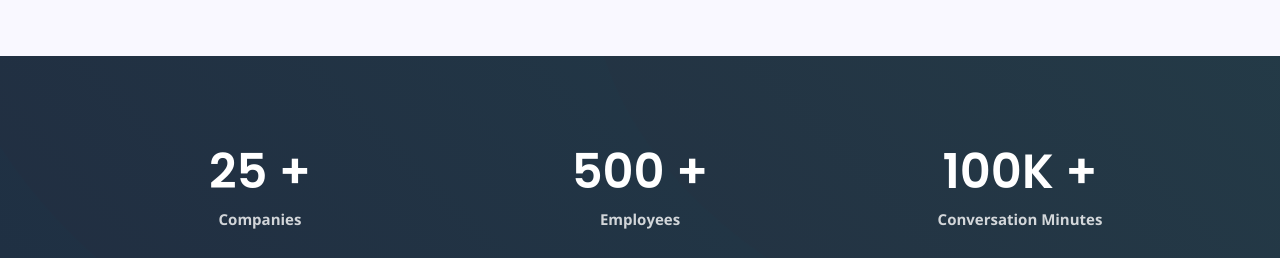
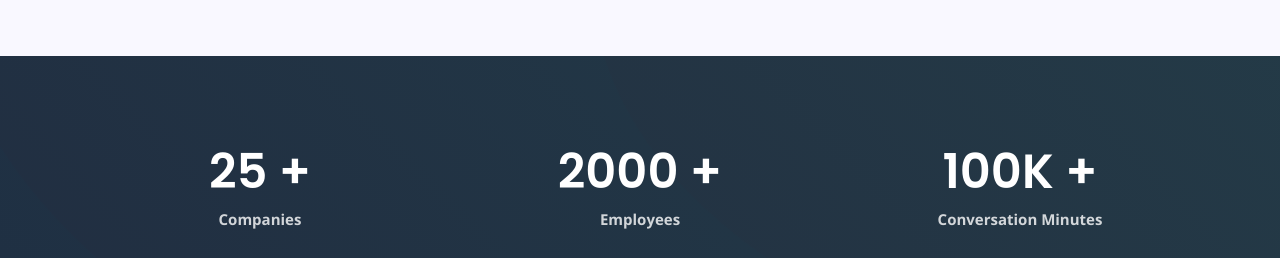
Before and after one commit to pankajgarkoti/hearus-web-new, a plain HTML site: page index.html in a window 1280 px wide. Shown: the part 1500-1758 px from the top of the page. Drawn offline with nearby package versions, Linux system fonts and the light colour scheme.

Commit message:
employees change

```diff
--- a/index.html
+++ b/index.html
@@ -206,7 +206,7 @@
           </div>
 
           <div class="col-lg-4 col-6 text-center">
-            <span data-purecounter-start="0" data-purecounter-end="500" data-purecounter-duration="1" class="purecounter countnum"></span>
+            <span data-purecounter-start="0" data-purecounter-end="2000" data-purecounter-duration="1" class="purecounter countnum"></span>
             <p><b>Employees</b></p>
           </div>
 
```
